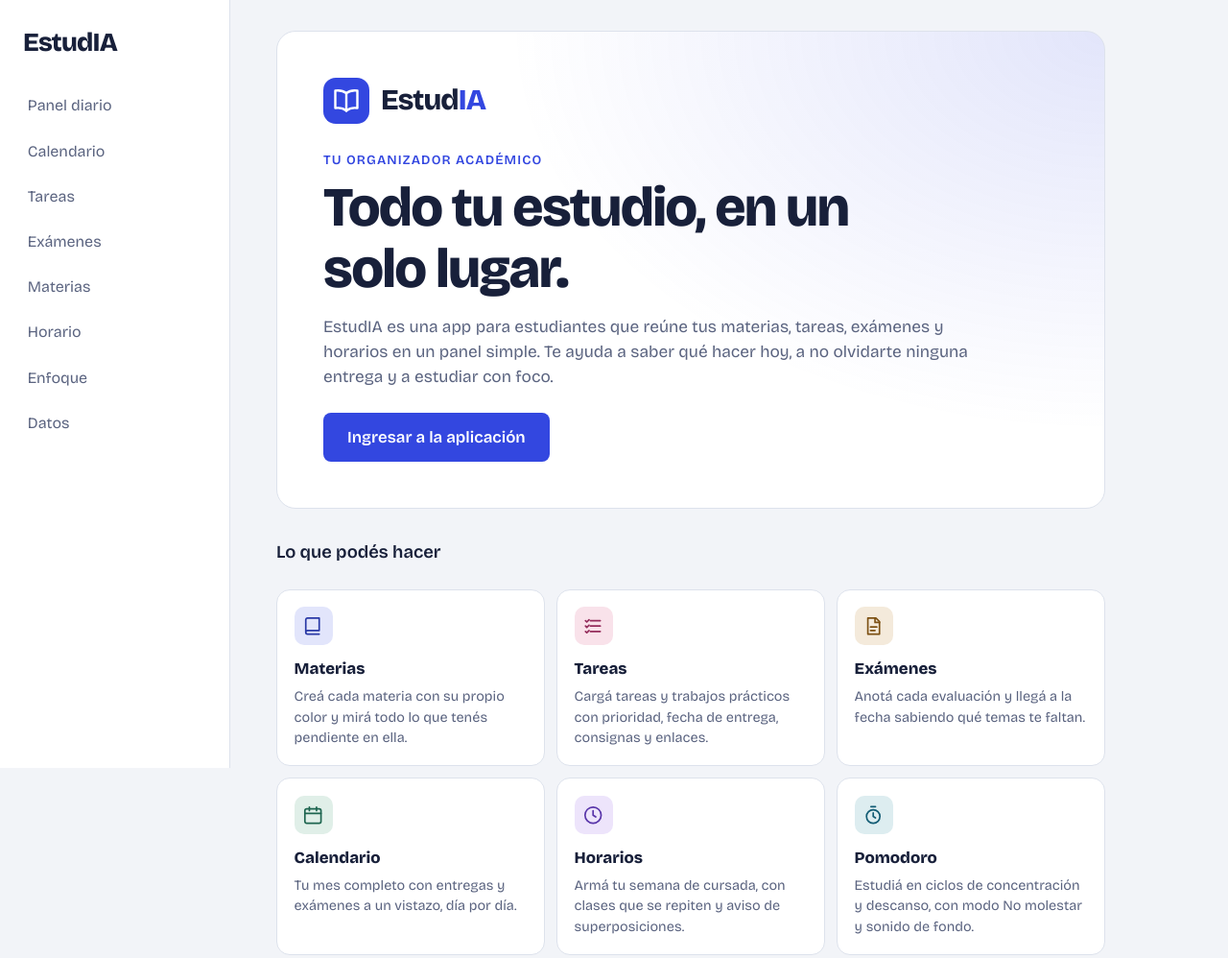
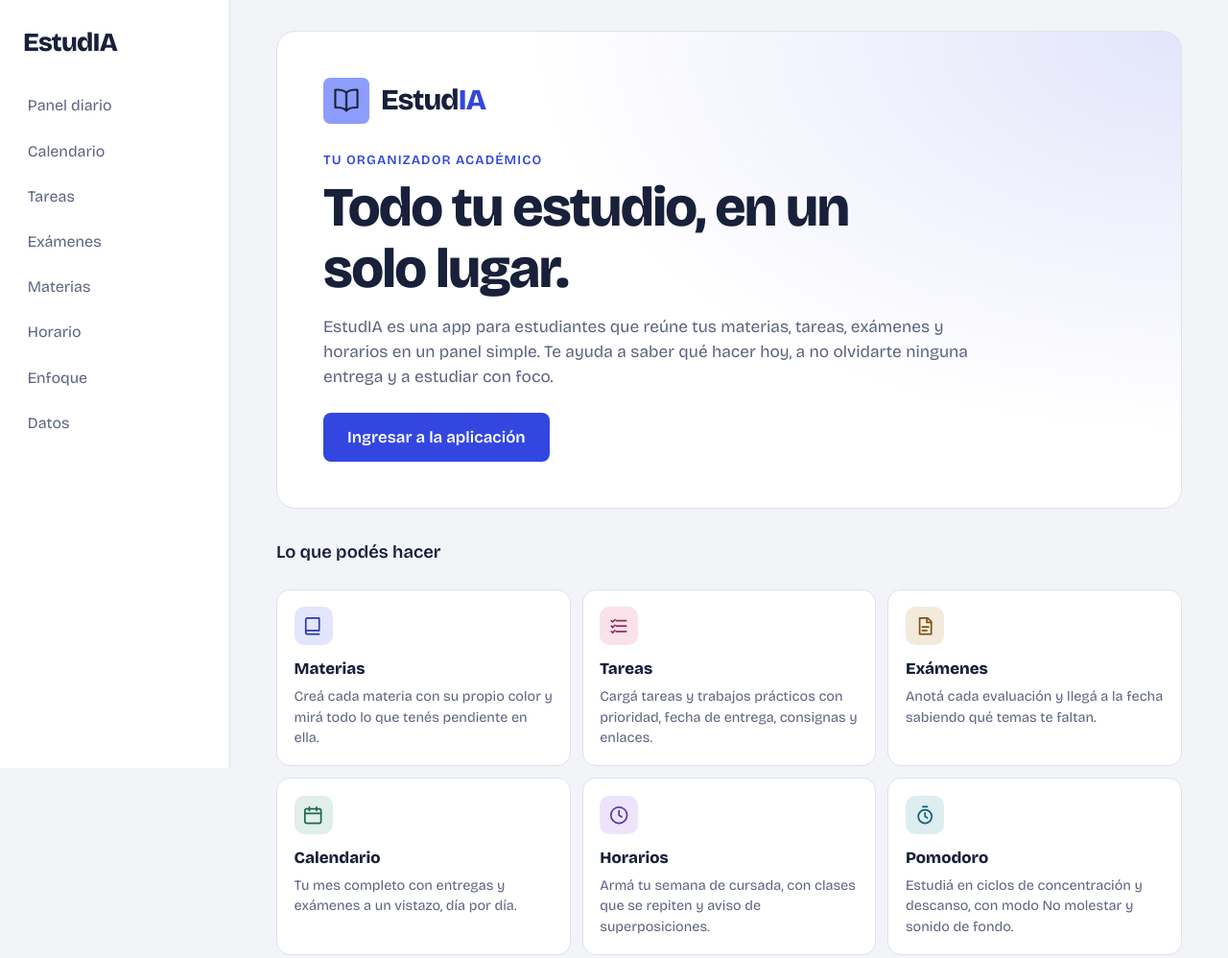
Before and after one commit to mateoguinsburg35/EstudIA, a plain HTML site: page index.html in a window 1280 px wide. Shown: the top 998 px of the page at 96% size. Drawn offline with nearby package versions, Linux system fonts and the light colour scheme.

Commit message:
feat(presentacion): agregar logo institucional y ampliar ancho de la vista

```diff
--- a/estilos.css
+++ b/estilos.css
@@ -15,8 +15,7 @@ body{margin:0;background:var(--fondo);color:var(--tinta);font:16px/1.5 "Bricolag
 .menu .solo-movil{display:none}
 .menu button{font:inherit;text-align:left;padding:.6rem .8rem;border:0;border-radius:8px;background:none;color:var(--suave);cursor:pointer}
 .menu button.activa{background:var(--fondo);color:var(--tinta);font-weight:600}
-main{width:100%;max-width:60rem;padding:2rem clamp(1rem,4vw,3rem) 3rem}
-.encabezado{display:flex;flex-wrap:wrap;align-items:end;justify-content:space-between;gap:1rem;margin-bottom:1.5rem}
+main{width:100%;max-width:100rem;padding:2rem clamp(1rem,4vw,3rem) 3rem}.encabezado{display:flex;flex-wrap:wrap;align-items:end;justify-content:space-between;gap:1rem;margin-bottom:1.5rem}
 h1{margin:0;font-size:clamp(1.8rem,4vw,2.6rem);font-weight:800;letter-spacing:-.03em;line-height:1.1}
 h2{margin:2rem 0 .75rem;font-size:1.15rem;font-weight:600}
 .subtitulo,.meta{color:var(--suave);font-size:.88rem}
--- a/index.html
+++ b/index.html
@@ -4,6 +4,7 @@
 <meta charset="utf-8">
 <meta name="viewport" content="width=device-width, initial-scale=1, viewport-fit=cover">
 <title>EstudIA</title>
+<link rel="icon" type="image/png" href="img/logo.png">
 <link rel="preconnect" href="https://fonts.googleapis.com">
 <link rel="preconnect" href="https://fonts.gstatic.com" crossorigin>
 <link href="https://fonts.googleapis.com/css2?family=Bricolage+Grotesque:opsz,wght@12..96,400;12..96,600;12..96,800&display=swap" rel="stylesheet">
--- a/presentacion.js
+++ b/presentacion.js
@@ -1,9 +1,5 @@
 /* Página de presentación de EstudIA: es lo primero que se ve al entrar y se vuelve a abrir desde el logo. */
-const LOGO_ESTUDIA = `<svg class="logo" viewBox="0 0 48 48" role="img" aria-label="Logo de EstudIA">
-  <rect class="logo-fondo" width="48" height="48" rx="13"/>
-  <path class="logo-trazo" d="M24 16c-3.2-2.5-7.4-3.2-11.5-2.6v18.2c4.1-.6 8.3.1 11.5 2.6 3.2-2.5 7.4-3.2 11.5-2.6V13.4c-4.1-.6-8.3.1-11.5 2.6z"/>
-  <path class="logo-trazo" d="M24 16v18.6"/>
-</svg>`;
+const LOGO_ESTUDIA = `<img class="logo" src="img/logo.png" alt="Logo de EstudIA">`;
 
 const ICONOS_PRESENTACION = {
   materias: `<path d="M4 19V5a2 2 0 0 1 2-2h13v14H6a2 2 0 0 0-2 2zm0 0a2 2 0 0 0 2 2h13"/>`,
```
Also changed, not shown: img/logo.png (added).
